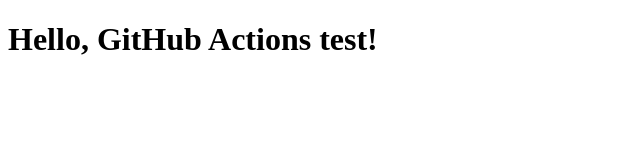
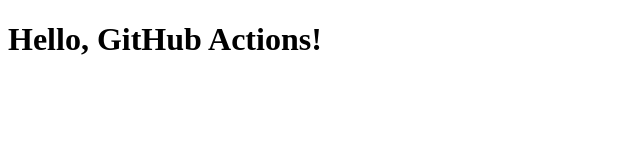
Before and after one commit to AlexStefan17/gh-deployment-workflow, a plain HTML site: page index.html in a window 1280 px wide. Shown: the whole page, without its empty margins (0-640 px from the left). Drawn offline with Linux system fonts and the light colour scheme.

Commit message:
original

```diff
--- a/index.html
+++ b/index.html
@@ -6,6 +6,6 @@
     <title>Hello GitHub Actions</title>
 </head>
 <body>
-    <h1>Hello, GitHub Actions test!</h1>
+    <h1>Hello, GitHub Actions!</h1>
 </body>
 </html>
```
